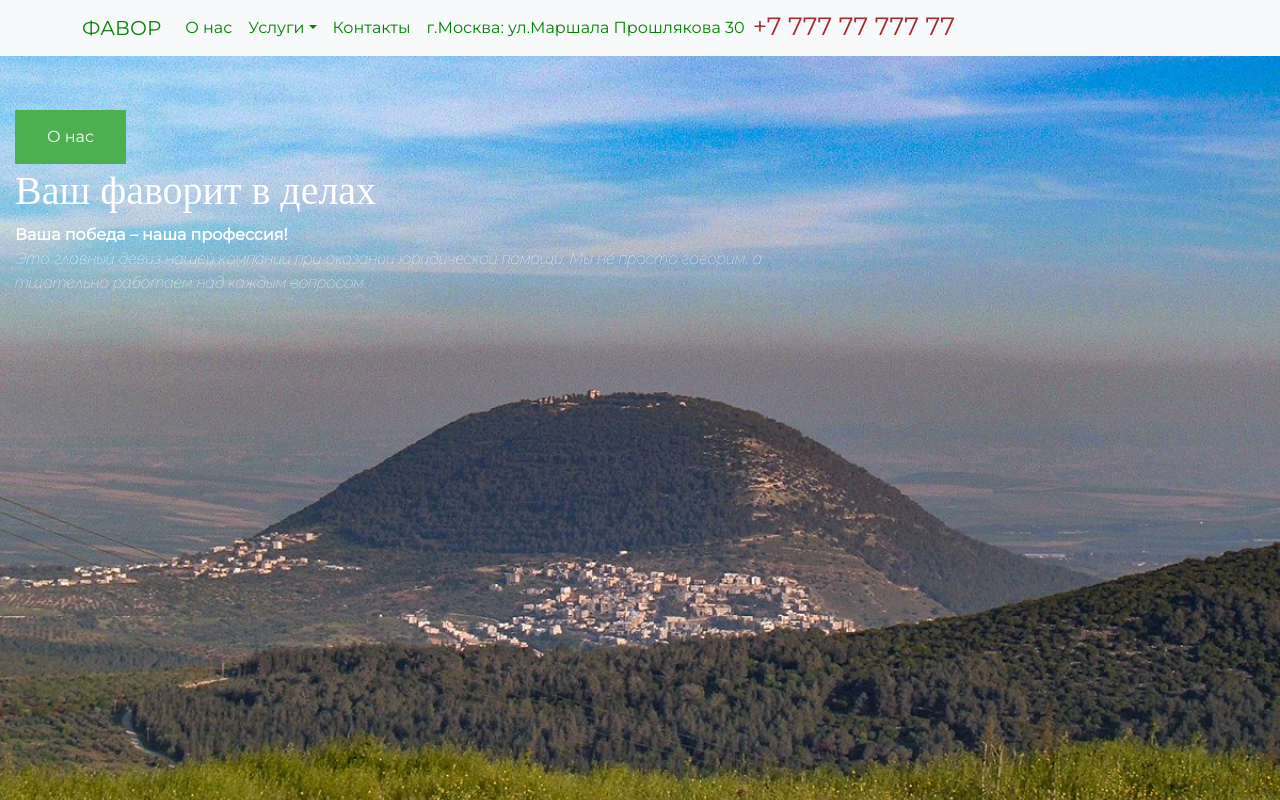
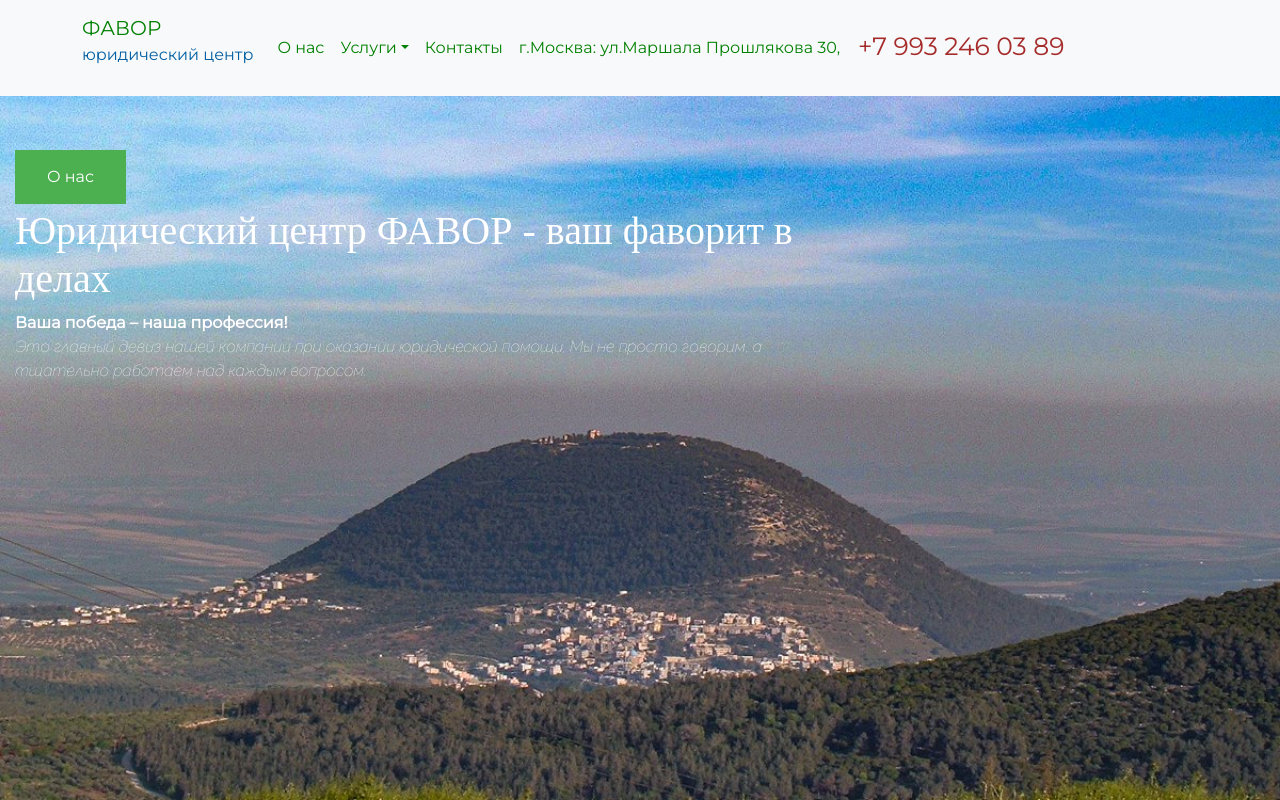
Before and after one commit to 7GBars/lower, a React (Create React App) app: page / in a window 1280 px wide. Shown: the top 800 px of the page. Built offline with nearby package versions, Linux system fonts and the light colour scheme; a web font is replaced by a local one.

Commit message:
-рефактор хедер и страницу диалог о нас

```diff
--- a/package.json
+++ b/package.json
@@ -16,7 +16,7 @@
     "react-icons": "^4.2.0",
     "react-intersection-observer": "^8.34.0",
     "react-modal": "^3.16.1",
-    "react-scripts": "4.0.3",
+    "react-scripts": "^5.0.1",
     "sass": "^1.62.1",
     "web-vitals": "^1.1.2"
   },
--- a/src/components/Companyinfo/CompanyInfo.js
+++ b/src/components/Companyinfo/CompanyInfo.js
@@ -3,21 +3,28 @@ import './companyInfo.css';
 function CompanyInfo() {
   return (
     <div className={'company-info'}>
-      <h2>Частые гражданские юристы в Москве</h2>
-      <p>Мы - команда профессиональных юристов, которые предоставляют широкий спектр юридических услуг в области гражданского права. Наша задача - защитить права и интересы наших клиентов.</p>
-      <b>Но мы также являемся православными юристами и руководствуемся принципами христианской морали и этики в своей работе.</b>
+
+      <h2>Частные гражданские юристы в Москве</h2>
         <br/>
-      <br/>
+        <div>
+            <p className={'company-info__text--cursive'}>Мы - команда профессиональных юристов, которые предоставляют широкий спектр юридических услуг в области гражданского права. Наша задача - защитить права и интересы наших клиентов.</p>
+            <p> Спектр услуг</p>
             <ul>
                 <li>Консультации и представительство в суде по гражданским делам;</li>
                 <li>Составление и анализ договоров;</li>
-        <li>Разрешение конфликтов с контрагентами;</li>
+                <li>Досудебное урегулирование споров (медиация);</li>
                 <li>Защита прав потребителей;</li>
-        <li>Недвижимость: купля-продажа, аренда, споры с застройщиками;</li>
-        <li>Интеллектуальная собственность: регистрация товарных знаков, авторских прав, патентов;</li>
+                <li>Недвижимость: купля-продажа, аренда, споры с застройщиками по договорам ДДУ;</li>
+                <li>Консултация и защита прав потерпевшего при причинении вреда личности или имуществу;</li>
+                <li>Споры со страховыми  компаниями по возмещению ущерба в результате ДТП </li>
                 <li>Другие юридические услуги.</li>
             </ul>
-      <p>Мы гордимся тем, что наши юристы не только обладают профессиональными навыками, но и стремятся к высокой моральной ответственности в своей работе. Если вам нужна помощь в юридических вопросах и вы хотите работать с командой, которая подходит к этому вопросу с уважением к вере и этике, мы готовы оказать вам помощь.</p>
+            <p className={'company-info__text--cursive'}>
+                Мы гордимся тем, что наши юристы не только обладают профессиональными навыками, но и стремятся к высокой моральной ответственности в своей работе.
+                Если вам нужна помощь в юридических вопросах и вы хотите работать с командой, которая подходит к этому вопросу с уважением к вере и этике, мы готовы оказать вам помощь.
+            </p>
+        </div>
+
     </div>
   );
 }
--- a/src/components/Companyinfo/companyInfo.css
+++ b/src/components/Companyinfo/companyInfo.css
@@ -1,3 +1,11 @@
 .company-info {
+    display: flex;
+    flex-direction: column;
+    justify-content: center;
+    align-items: center;
     font-size: 1rem;
+    .company-info__text--cursive {
+        font-size: 1.3rem;
+        font-weight: 900;
+    }
 }
--- a/src/components/Hero/Hero.js
+++ b/src/components/Hero/Hero.js
@@ -15,7 +15,7 @@ export const Hero = ({ imageSrc }) => {
       <img src={imageSrc} alt="Travel" className="hero__image" />
       <div className="hero__text-content">
         <ButtonSuccess text={'О нас'} handler={handleButtonClick}/>
-        <h1 className="hero__title">Ваш фаворит в делах</h1>
+        <h1 className="hero__title">Юридический центр ФАВОР - ваш фаворит в делах</h1>
         <p>
           <b>Ваша победа – наша профессия!</b> <br/>
           Это главный девиз нашей компании при оказании юридической помощи. Мы не просто говорим, а тщательно работаем над каждым вопросом.
--- a/src/components/Navbar/HeaderNavBar.tsx
+++ b/src/components/Navbar/HeaderNavBar.tsx
@@ -10,7 +10,9 @@ export function Header() {
         <Navbar bg="light" expand="lg" collapseOnSelect={true}>
 
             <Container>
-                <Navbar.Brand href="#home" >ФАВОР</Navbar.Brand >
+                <Navbar.Brand href="#home" >
+                    ФАВОР <p className={'header-title'}>юридический центр</p>
+                </Navbar.Brand >
                 <Navbar.Toggle aria-controls="basic-navbar-nav" />
                 <Navbar.Collapse id="basic-navbar-nav" role={undefined}>
 
@@ -33,8 +35,8 @@ export function Header() {
                         </NavDropdown>
                         <Nav.Link href="#contact-form">Контакты</Nav.Link>
                         <Nav className="ms-auto" id="navbar">
-                            <Nav.Link id={'cursor-none'}>г.Москва: ул.Маршала Прошлякова 30</Nav.Link>
-                            <div className={'number'}>+7 777 77 777 77</div>
+                            <Nav.Link id={'cursor-none'}>г.Москва: ул.Маршала Прошлякова 30,</Nav.Link>
+                            <div className={'number'}>+7 993 246 03 89</div>
                         </Nav>
                     </Nav>
                 </Navbar.Collapse>
--- a/src/components/Navbar/header.css
+++ b/src/components/Navbar/header.css
@@ -2,9 +2,14 @@
     color: black;
 }
 .number {
+    margin: 0 10px;
     font-size: 25px;
     color: brown;
     text-align: end;
+}
+.header-title {
+    color: #005fa3;
+    font-family: "Montserrat", sans-serif
 }
 
 
```
Also changed, not shown: 1 other file (tests, documents, lock files or other folders). Lines whose indentation alone changed are shown as unchanged.
